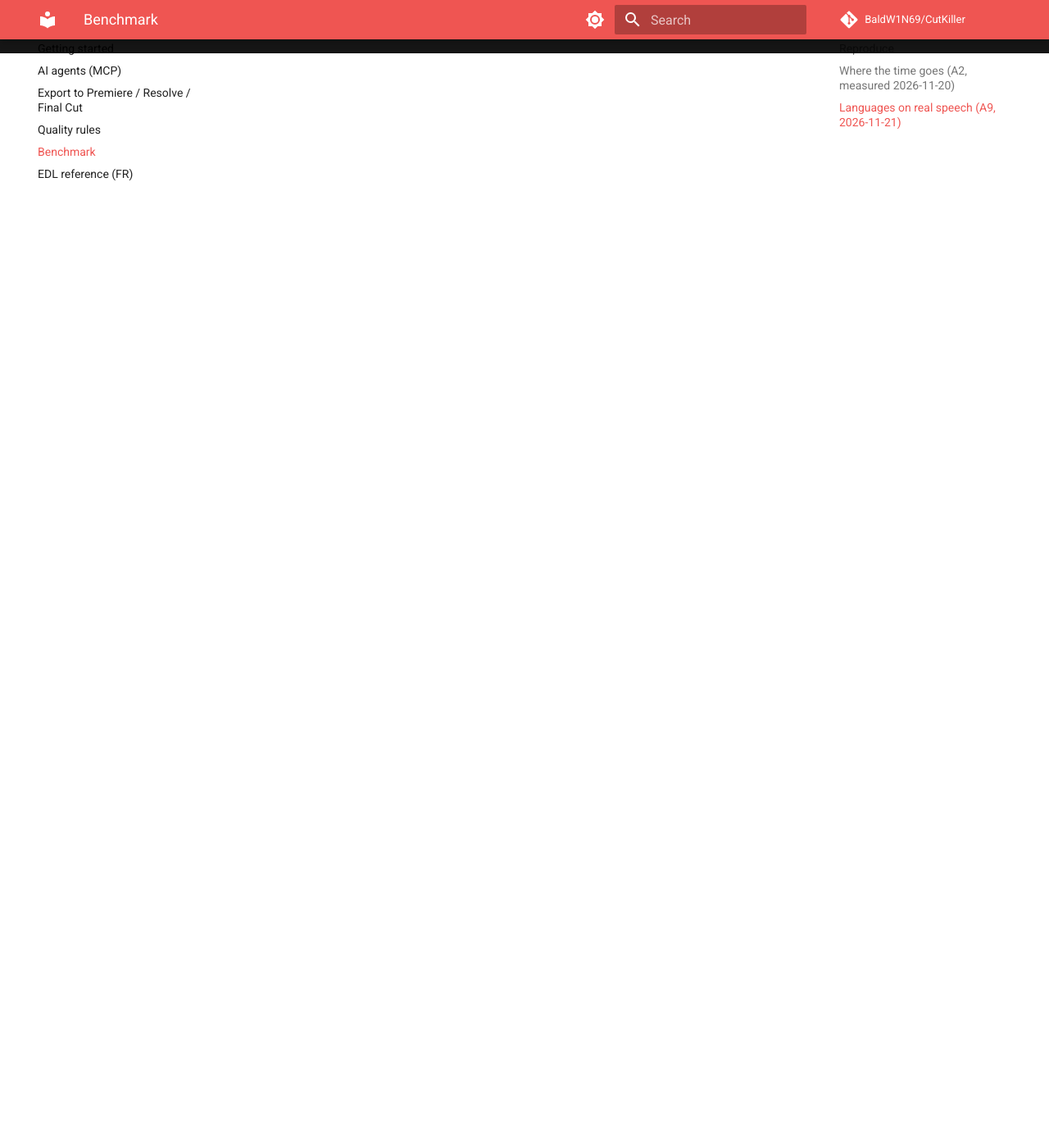
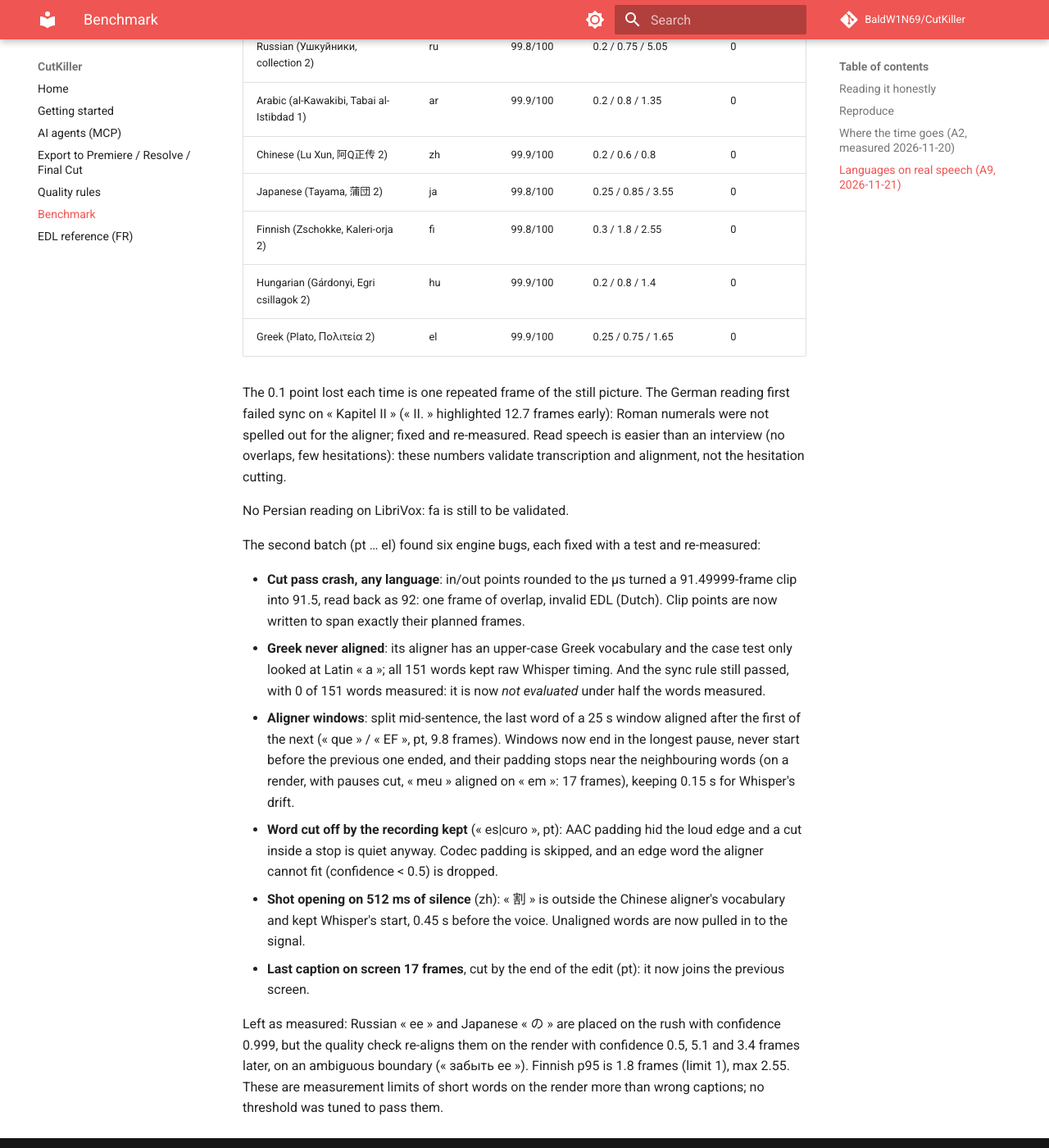
Before and after one commit to BaldW1N69/CutKiller, an MkDocs documentation site: the page built from docs/BENCHMARK.md, in a window 1280 px wide and 1400 px high, scrolled down 4157 px. Shown: the whole window at 82% size. Built offline with MkDocs 1.6.1 and Material for MkDocs 9.7.7, drawn with Linux system fonts in a browser that asks for light colours; comment, search, counter and statistics services are not loaded; some of the changed text lies outside the part shown.

Commit message:
A9: 10 more languages validated on real speech (15 in all)
pt, nl, pl, ar, zh, hu, el 99.9/100; ru, ja, fi 99.8/100 on 60 s LibriVox
readings. BENCHMARK, ROADMAP and CHANGELOG updated with the six engine bugs
this bench found and the measurement limits left.

Co-Authored-By: Claude Opus 5.5 <noreply@anthropic.com>
Claude-Session: https://claude.ai/code/session_01EKTRoX9RVai3XsazrQY9uP

```diff
--- a/docs/BENCHMARK.md
+++ b/docs/BENCHMARK.md
@@ -87,5 +87,28 @@ Decision: `faster` for delivery (equal on the hardest case), `veryfast` stays fo
 | Spanish (Reina-Valera, Tito 1) | es | 99.9/100 | 0.2 / 0.65 / 1.0 | 0 |
 | German (Puschkin, Erzählungen 1) | de | 99.9/100 | 0.2 / 0.7 / 1.9 | 0 |
 | Italian (Deledda, Canne al vento 1) | it | 99.9/100 | 0.25 / 0.8 / 1.3 | 0 |
+| Portuguese (Eça & Ortigão, O Mistério da Estrada de Sintra 1) | pt | 99.9/100 | 0.25 / 0.85 / 1.6 | 0 |
+| Dutch (Webster, Vadertje Langbeen 2) | nl | 99.9/100 | 0.25 / 0.7 / 0.85 | 0 |
+| Polish (Grabiński, Wybrane opowiadania 2) | pl | 99.9/100 | 0.2 / 0.75 / 0.85 | 0 |
+| Russian (Ушкуйники, collection 2) | ru | 99.8/100 | 0.2 / 0.75 / 5.05 | 0 |
+| Arabic (al-Kawakibi, Tabai al-Istibdad 1) | ar | 99.9/100 | 0.2 / 0.8 / 1.35 | 0 |
+| Chinese (Lu Xun, 阿Q正传 2) | zh | 99.9/100 | 0.2 / 0.6 / 0.8 | 0 |
+| Japanese (Tayama, 蒲団 2) | ja | 99.8/100 | 0.25 / 0.85 / 3.55 | 0 |
+| Finnish (Zschokke, Kaleri-orja 2) | fi | 99.8/100 | 0.3 / 1.8 / 2.55 | 0 |
+| Hungarian (Gárdonyi, Egri csillagok 2) | hu | 99.9/100 | 0.2 / 0.8 / 1.4 | 0 |
+| Greek (Plato, Πολιτεία 2) | el | 99.9/100 | 0.25 / 0.75 / 1.65 | 0 |
 
 The 0.1 point lost each time is one repeated frame of the still picture. The German reading first failed sync on « Kapitel II » (« II. » highlighted 12.7 frames early): Roman numerals were not spelled out for the aligner; fixed and re-measured. Read speech is easier than an interview (no overlaps, few hesitations): these numbers validate transcription and alignment, not the hesitation cutting.
+
+No Persian reading on LibriVox: fa is still to be validated.
+
+The second batch (pt … el) found six engine bugs, each fixed with a test and re-measured:
+
+- **Cut pass crash, any language**: in/out points rounded to the µs turned a 91.49999-frame clip into 91.5, read back as 92: one frame of overlap, invalid EDL (Dutch). Clip points are now written to span exactly their planned frames.
+- **Greek never aligned**: its aligner has an upper-case Greek vocabulary and the case test only looked at Latin « a »; all 151 words kept raw Whisper timing. And the sync rule still passed, with 0 of 151 words measured: it is now *not evaluated* under half the words measured.
+- **Aligner windows**: split mid-sentence, the last word of a 25 s window aligned after the first of the next (« que » / « EF », pt, 9.8 frames). Windows now end in the longest pause, never start before the previous one ended, and their padding stops near the neighbouring words (on a render, with pauses cut, « meu » aligned on « em »: 17 frames), keeping 0.15 s for Whisper's drift.
+- **Word cut off by the recording kept** (« es|curo », pt): AAC padding hid the loud edge and a cut inside a stop is quiet anyway. Codec padding is skipped, and an edge word the aligner cannot fit (confidence < 0.5) is dropped.
+- **Shot opening on 512 ms of silence** (zh): « 割 » is outside the Chinese aligner's vocabulary and kept Whisper's start, 0.45 s before the voice. Unaligned words are now pulled in to the signal.
+- **Last caption on screen 17 frames**, cut by the end of the edit (pt): it now joins the previous screen.
+
+Left as measured: Russian « ее » and Japanese « の » are placed on the rush with confidence 0.999, but the quality check re-aligns them on the render with confidence 0.5, 5.1 and 3.4 frames later, on an ambiguous boundary (« забыть ее »). Finnish p95 is 1.8 frames (limit 1), max 2.55. These are measurement limits of short words on the render more than wrong captions; no threshold was tuned to pass them.
```
Also changed, not shown: CHANGELOG.md (+7 -0 lines), ROADMAP.md (+1 -1 lines).
